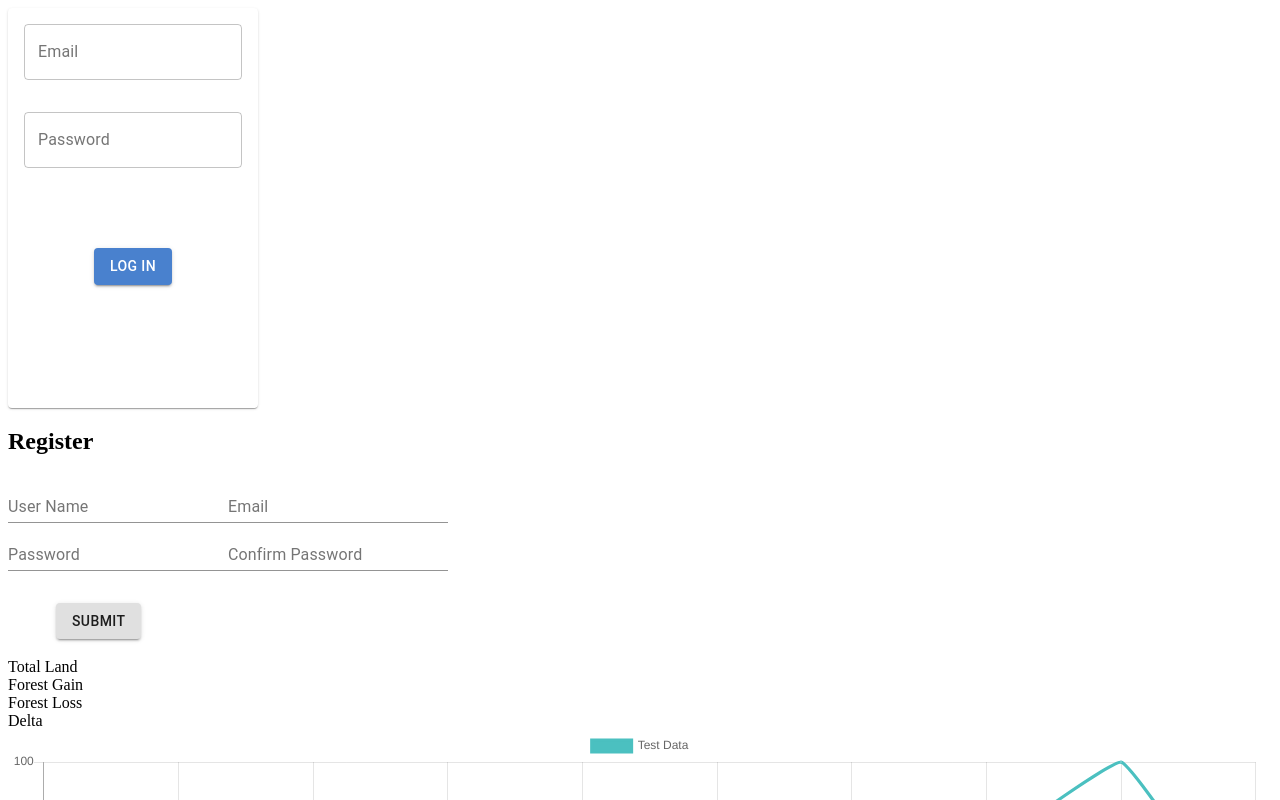
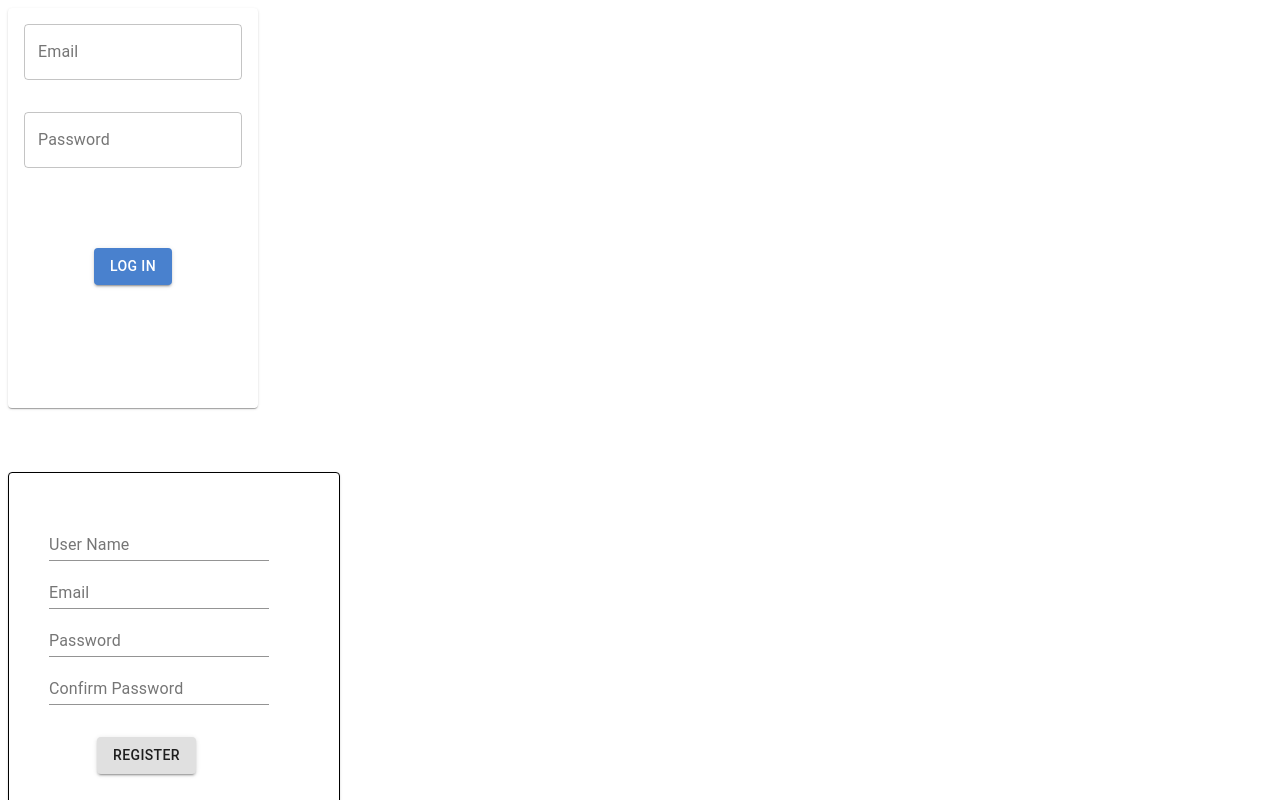
Before and after one commit to build-deforestation-application/FE_Deforestation-Dashboard, a React (Create React App) app in the folder client/: page /signup in a window 1280 px wide. Shown: the top 800 px of the page. Built offline with nearby package versions, Linux system fonts and the light colour scheme.

Commit message:
Code cleanup. Formatting.

```diff
--- a/client/src/components/forms/signup/SignupForm.js
+++ b/client/src/components/forms/signup/SignupForm.js
@@ -1,39 +1,54 @@
 /* eslint-disable react/prop-types */
-import React, { useState, useEffect, useRef } from 'react';
-// import { withFormik, Form, Field } from 'formik';
-import * as Yup from 'yup';
+import React, { useState, useEffect } from 'react';
 import { makeStyles } from '@material-ui/core/styles';
 import TextField from '@material-ui/core/TextField';
 import Button from '@material-ui/core/Button';
-import Card from '@material-ui/core/Card';
+// import Card from '@material-ui/core/Card';
+import Paper from '@material-ui/core/Paper';
 
 import axiosWithAuth from '../../../utils/axios';
 
 const useStyles = makeStyles(theme => ({
 
-  root: {
+  root: { // Doesn't seem to be active
+    maxWidth: '250px',
     marginTop: theme.spacing(8),
+    padding: theme.spacing(3,2),
     display: 'flex',
     flexDirection: 'column',
     justifyContent: 'center',
     alignItems: 'center',
     padding: `${theme.spacing(5)}px ${theme.spacing(5)}px ${theme.spacing(5)}px`,
+    border: '1px solid black',
+    MuiFormControl: {
+      margin: theme.spacing(1),
+    },
   },
   container: {
-    margin: 'theme-spacing',
-    maxWidth: '600px',
-    // padding: `${theme.spacing(5)}px ${theme.spacing(5)}px ${theme.spacing(5)}px`,
+    // margin: 'theme-spacing',
+    maxWidth: '250px',
+    padding: `${theme.spacing(5)}px ${theme.spacing(5)}px ${theme.spacing(5)}px`,
     flexDirection: 'row',
     flexWrap: 'wrap',
     justifyContents: 'center',
-
+    formControl: {
+      margin: theme.spacing(1),
+    },
+  },
+  textField: {
+    marginLeft: theme.spacing(1),
+    marginRight: theme.spacing(1),
+    width: 200,
+  },
+  formControl: {
+    margin: theme.spacing(1),
   },
 
   submitButton: {
     marginTop: '2rem',
     marginLeft: '3rem',
     display: 'flex',
-    justifyContent: 'center',
+    alignSelf: 'center',
   },
 }));
 
@@ -46,21 +61,13 @@ const SignUpForm = () => {
     confirmPassword: '',
   });
 
-  // const labelRef = useRef(null);
-  // const [labelWidth, setLabelWidth] = React.useState(0);
-  // useEffect(() => {
-  //   setLabelWidth(labelRef.current.offsetWidth);
-  // }, []);
-
   const handleChange = prop => event => {
-    setValues({...values, [prop]: event.target.value})
-  }
+    setValues({ ...values, [prop]: event.target.value });
+  };
 
   const handleSubmit = event => {
     event.preventDefault();
-    // props for history
-    // console.log(props);
-    alert("Submitting the form!");
+    alert("Submitting the form!"); // REMOVE ME!
     axiosWithAuth()
       .post('/auth/register', {
         userName: values.userName,
@@ -75,10 +82,8 @@ const SignUpForm = () => {
       });
   };
 
-
   return (
-    <div className={classes.container}>
-      <h2>Register</h2>
+    <Paper className={classes.root}>
       <form onSubmit={handleSubmit}>
 
         <TextField
@@ -134,52 +139,10 @@ const SignUpForm = () => {
           variant="contained"
           type="submit"
           className={classes.submitButton}
-          >Submit</Button>
+          >Register</Button>
       </form>
-    </div>
+    </Paper>
   );
 };
 
-/*****************************************
-const FormikSignUpForm = withFormik({
-  mapPropsToValues({ userName, email, password, confirmPassword }) {
-    console.log("Formik Props:",userName, email, password, confirmPassword);
-    return {
-      userName: userName || '',
-      email: email || '',
-      password: password || '',
-    };
-  },
-  validationSchema: Yup.object().shape({
-
-    userName: Yup.string()
-      .required('A user name is required to register.')
-      .min(3, 'Please choose a longer user name.'),
-    email: Yup.string()
-      .email('Please enter a valid email address')
-      .required('You must enter an email address.'),
-    password: Yup.string()
-      .required('You must enter a valid password')
-      .min(8, 'Your password must be at least 8 characters long'),
-  }),
-
-  handleSubmit(values, { props }) {
-    // props for history
-    console.log(props);
-    alert("Submitting the form!");
-    axiosWithAuth()
-      .post('/auth/register', {
-        userName: values.userName,
-        password: values.password,
-        email: values.email,
-      })
-      .then(res => {
-        console.log('response', res);
-      })
-      .catch(err => {
-        console.error('error', err);
-      });
-  },
-})(SignUpForm);
-************************************/
 export default SignUpForm;
```
